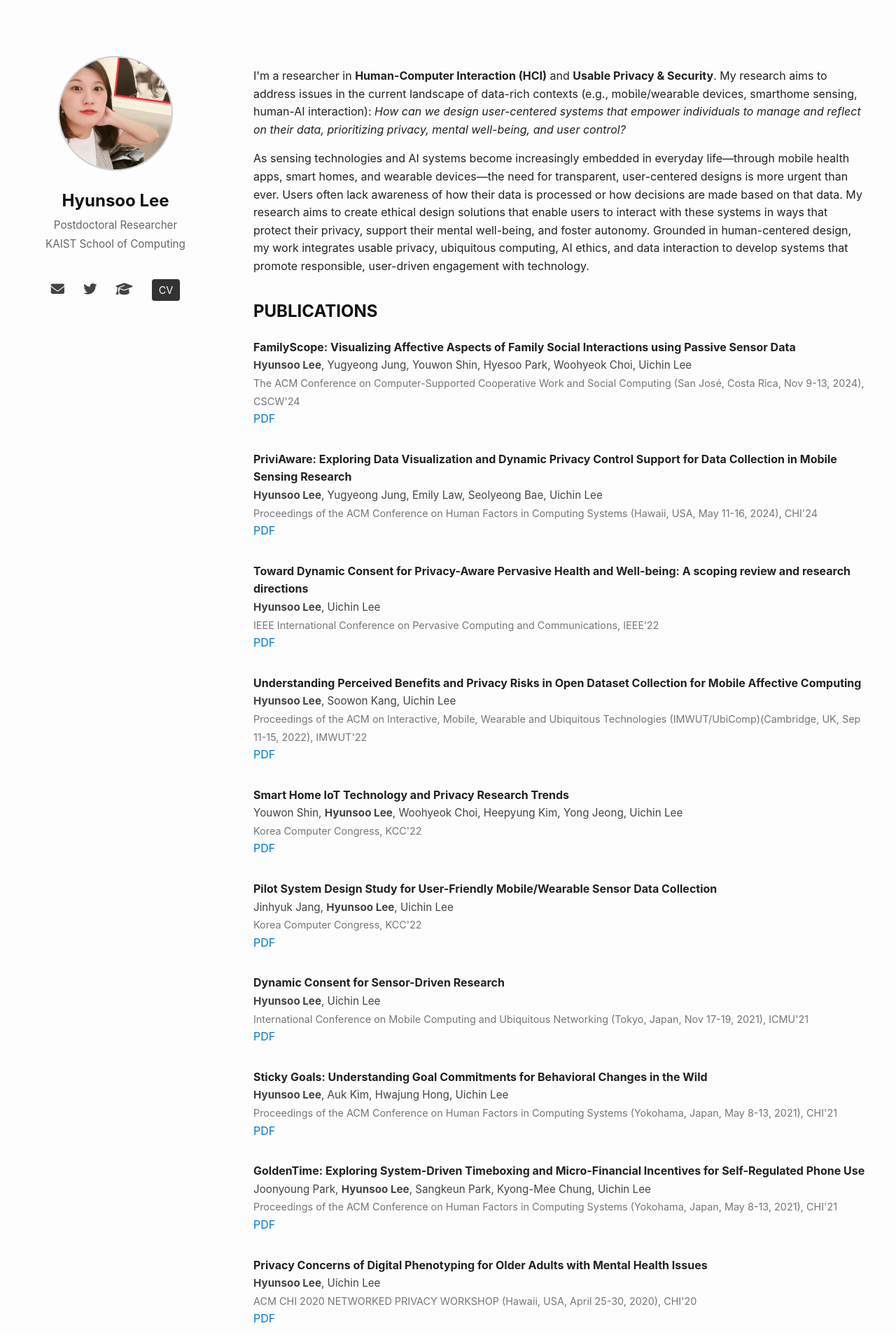
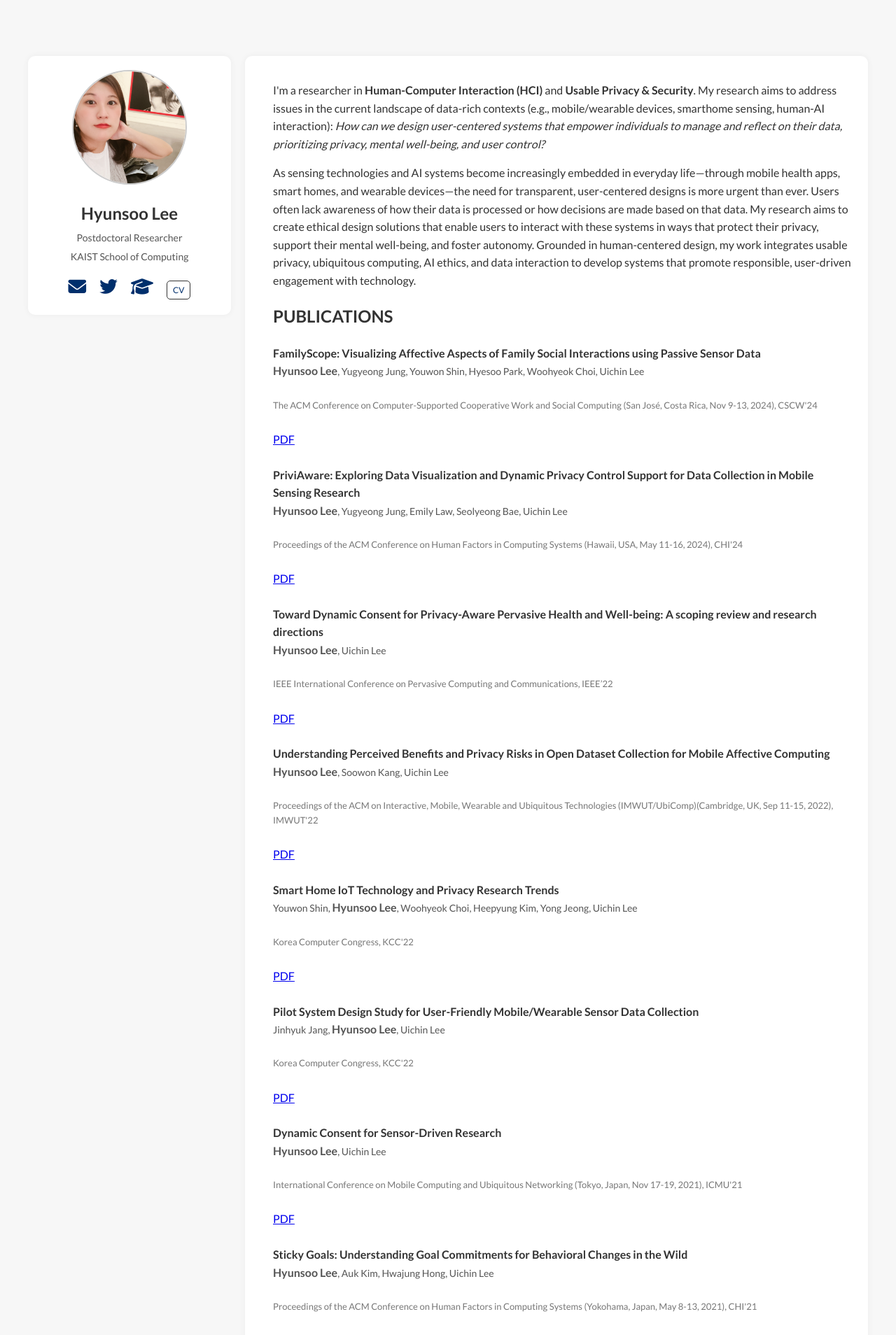
Before and after one commit to hslee90/hslee90.github.io, a Jekyll site: the page built from index.md, in a window 1280 px wide. Shown: the top 1908 px of the page at 70% size. Built offline with Jekyll 4.4.1, drawn with Linux system fonts in a browser that asks for light colours; nearby versions of some CDN libraries.

Commit message:
Update style.css

```diff
--- a/assets/css/style.css
+++ b/assets/css/style.css
@@ -1,143 +1,108 @@
-/* 기본 설정 */
+@import url('https://fonts.googleapis.com/css2?family=Lato:wght@300;400;700&display=swap');
+
 body {
-  font-family: -apple-system, BlinkMacSystemFont, "Segoe UI", Roboto, Oxygen, Ubuntu, sans-serif;
-  font-size: 16px;
-  line-height: 1.6;
+  font-family: 'Lato', sans-serif;
   margin: 0;
   padding: 0;
-  color: #222;
-  background-color: #fdfdfd;
+  background-color: #f7f7f7;
+  color: #333;
+  line-height: 1.6;
 }
 
-a {
-  color: #007acc;
-  text-decoration: none;
-}
-
-a:hover {
-  text-decoration: underline;
-}
-
-h1, h2, h3 {
-  color: #111;
-  margin-top: 2rem;
-}
-
-/* 전체 레이아웃 */
 .page-wrapper {
   display: flex;
   flex-direction: row;
   max-width: 1200px;
   margin: 0 auto;
-  padding: 2rem;
-  gap: 2rem;
+  padding: 20px;
 }
 
-/* 사이드바 */
 .sidebar {
   flex: 0 0 250px;
-  display: flex;
-  flex-direction: column;
-  align-items: center;
+  background-color: #fff;
+  padding: 20px;
+  margin-right: 20px;
+  border-radius: 10px;
   text-align: center;
+  box-shadow: 0 0 10px rgba(0,0,0,0.05);
 }
 
-/* 프로필 이미지 */
 .profile-img {
-  width: 160px;
-  height: 160px;
-  object-fit: cover;
+  width: 150px;
   border-radius: 50%;
-  margin-bottom: 1rem;
-}
-
-/* 프로필 정보 */
-.profile-info {
-  margin-bottom: 1rem;
+  margin-bottom: 15px;
 }
 
 .profile-info h2 {
-  margin: 0.5rem 0 0;
-  font-size: 1.5rem;
+  margin: 0;
+  font-size: 24px;
 }
 
 .profile-info p {
-  margin: 0.2rem 0;
-  font-size: 0.95rem;
-  color: #666;
+  margin: 5px 0;
+  font-size: 14px;
+  color: #555;
 }
 
-/* 아이콘 링크 */
 .icon-links {
-  margin-top: 1rem;
-  display: flex;
-  justify-content: center;
-  flex-wrap: wrap;
-  gap: 0.7rem;
+  margin-top: 15px;
 }
 
-.icon-links i {
-  font-size: 1.2rem;
-  color: #444;
+.icon-links a {
+  margin: 0 8px;
+  color: #333;
+  font-size: 18px;
+  text-decoration: none;
 }
 
 .cv-box {
   display: inline-block;
-  padding: 4px 10px;
-  background-color: #333;
-  color: #fff;
-  border-radius: 4px;
-  font-size: 0.9rem;
+  padding: 3px 8px;
+  border: 1px solid #333;
+  border-radius: 5px;
+  font-size: 12px;
 }
 
-/* 메인 콘텐츠 */
 .main-content {
   flex: 1;
-  min-width: 0;
+  background-color: #fff;
+  padding: 20px;
+  border-radius: 10px;
+  box-shadow: 0 0 10px rgba(0,0,0,0.05);
 }
 
-/* 퍼블리케이션 항목 */
 .publication-item {
-  margin-bottom: 2rem;
+  margin-bottom: 25px;
+}
+
+.publication-item strong {
+  font-size: 16px;
 }
 
 .publication-authors {
-  color: #444;
-  font-size: 0.95rem;
+  display: block;
+  font-size: 14px;
+  color: #555;
 }
 
 .publication-venue {
+  display: block;
+  font-size: 13px;
   color: #777;
-  font-size: 0.9rem;
 }
 
-/* 반응형 대응 */
-@media screen and (max-width: 768px) {
+@media (max-width: 768px) {
   .page-wrapper {
     flex-direction: column;
-    padding: 1rem;
+    padding: 10px;
   }
 
   .sidebar {
-    flex: none;
-    width: 100%;
-    margin-bottom: 2rem;
+    margin-right: 0;
+    margin-bottom: 20px;
   }
 
   .main-content {
-    width: 100%;
-  }
-
-  .profile-img {
-    width: 120px;
-    height: 120px;
-  }
-
-  .icon-links {
-    justify-content: center;
-  }
-
-  .publication-item {
-    font-size: 0.95rem;
+    padding: 15px;
   }
 }
```
